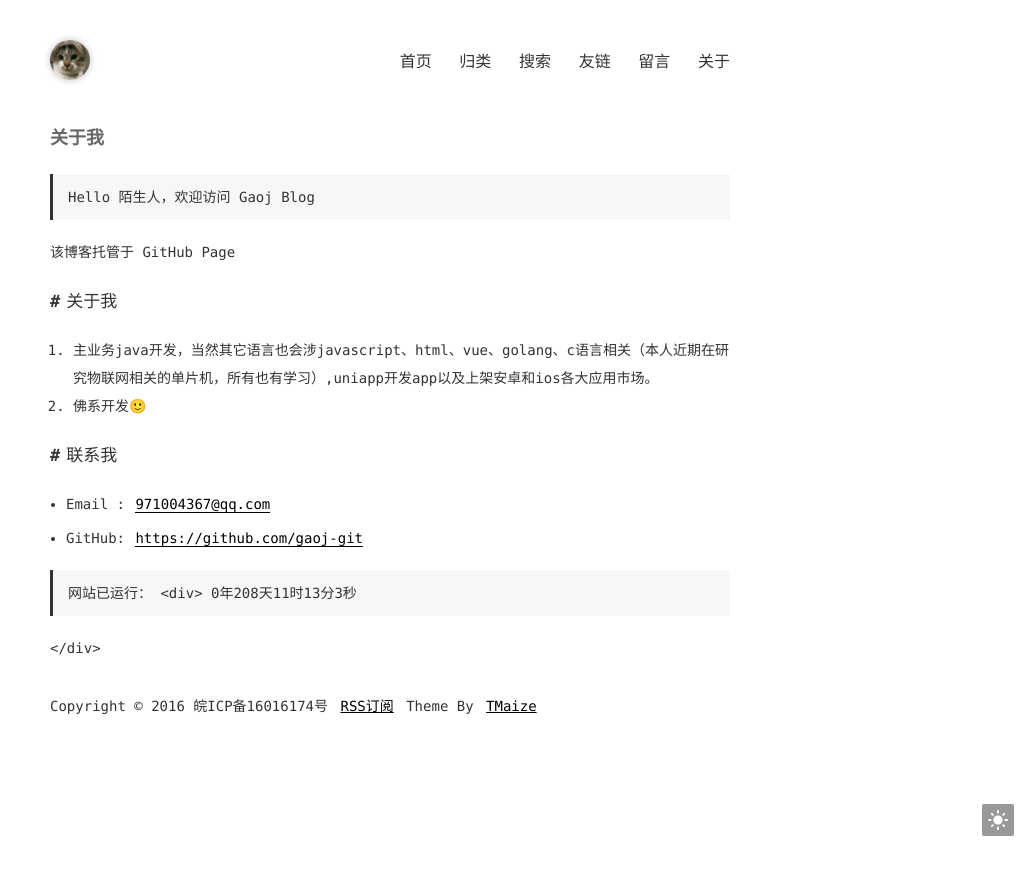
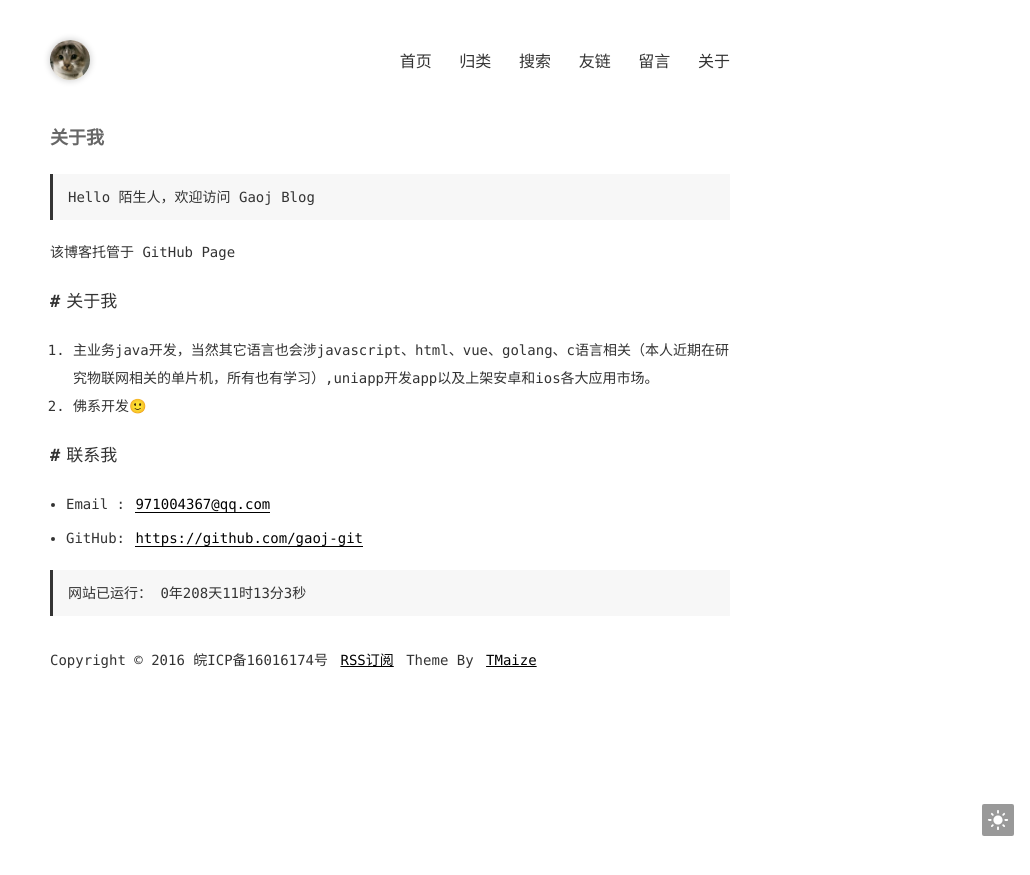
Before and after one commit to gaoj-git/gaoj-git.github.io, a Jekyll site: the page built from pages/about.md, in a window 1280 px wide. Shown: the top 875 px of the page, without its empty margins (250-1280 px from the left). Built offline with Jekyll 4.4.1, drawn with Linux system fonts in a browser that asks for light colours.

Commit message:
修改文件: pages/about.md

```diff
--- a/pages/about.md
+++ b/pages/about.md
@@ -17,9 +17,8 @@ title: 关于我
 
 - GitHub: [https://github.com/gaoj-git](https://github.com/gaoj-git)
 
-> 网站已运行： <div>
-	<span id="show_time"></span>
-</div>
+> 网站已运行： <span id="show_time"></span>
+
 
 <script>
 		function secondToDate(second) {
```
